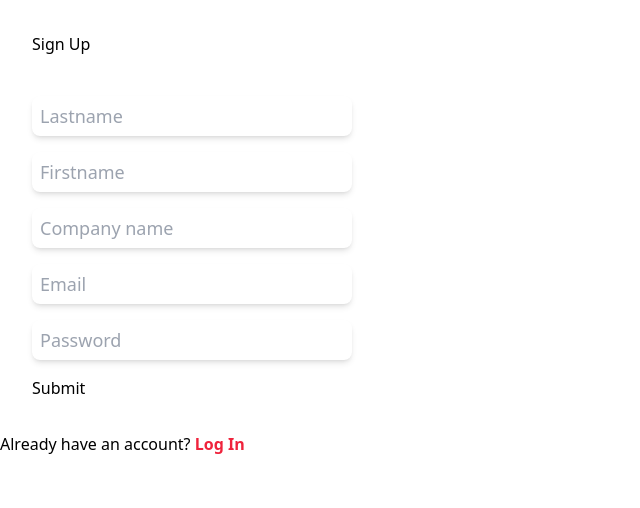
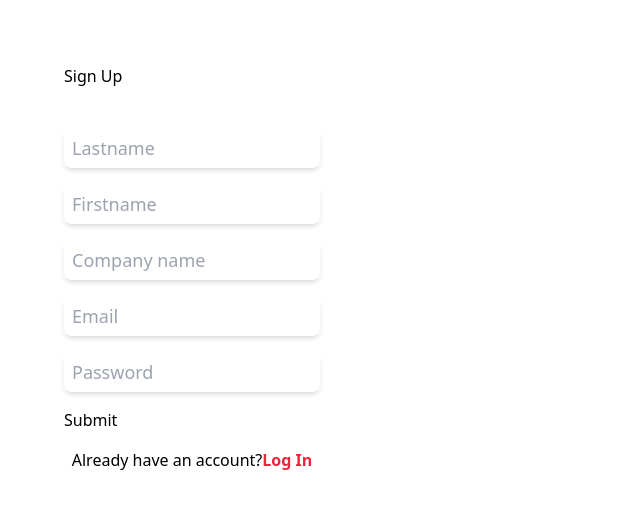
Before and after one commit to SebastienStordeur/Invoices-SaaS, a React (Create React App) app: page / in a window 1280 px wide. Shown: the top 508 px of the page, without its empty margins (0-640 px from the left). Built offline with nearby package versions, Linux system fonts and the light colour scheme.

Commit message:
fix rendering

```diff
--- a/src/pages/HomePage.tsx
+++ b/src/pages/HomePage.tsx
@@ -1,19 +1,22 @@
 import React, { useState } from "react";
 import LoginForm from "../components/Forms/Login/LoginForm";
 import SignupForm from "../components/Forms/Signup/SignupForm";
+import FormContainer from "../components/UI/FormContainer/FormContainer";
 
 const HomePage: React.FC = () => {
   const [signup, setSignup] = useState<boolean>(true);
   return (
     <div className="">
+      <FormContainer>
         {!signup && <LoginForm />}
         {signup && <SignupForm />}
-      <p className="text-md">
-        Already have an account?{" "}
+        <p className="text-md text-center -mt-4">
+          {signup ? "Already have an account?" : "Need an account?"}
           <span className="text-red font-semibold cursor-pointer" onClick={() => setSignup((prev) => !prev)}>
             {signup ? "Log In" : "Sign Up"}
           </span>
         </p>
+      </FormContainer>
     </div>
   );
 };
```
Lines whose indentation alone changed are shown as unchanged.
